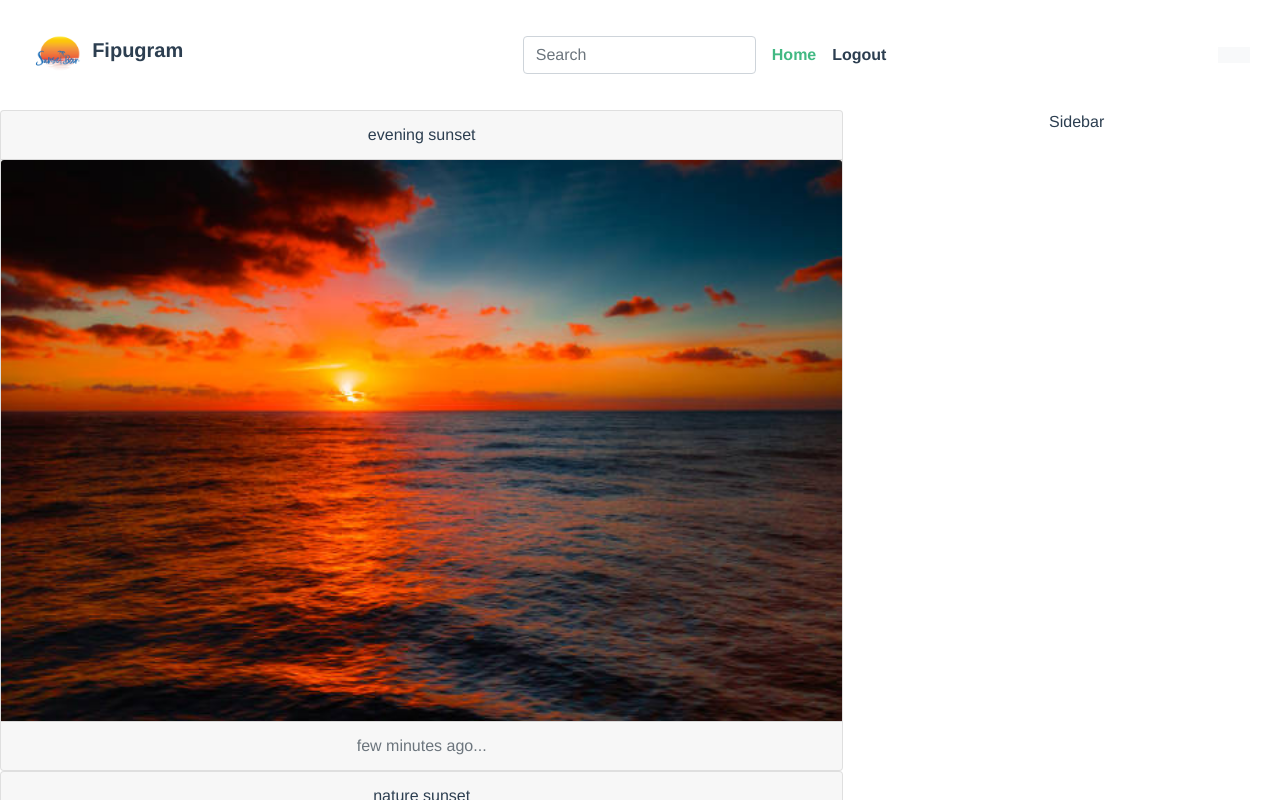
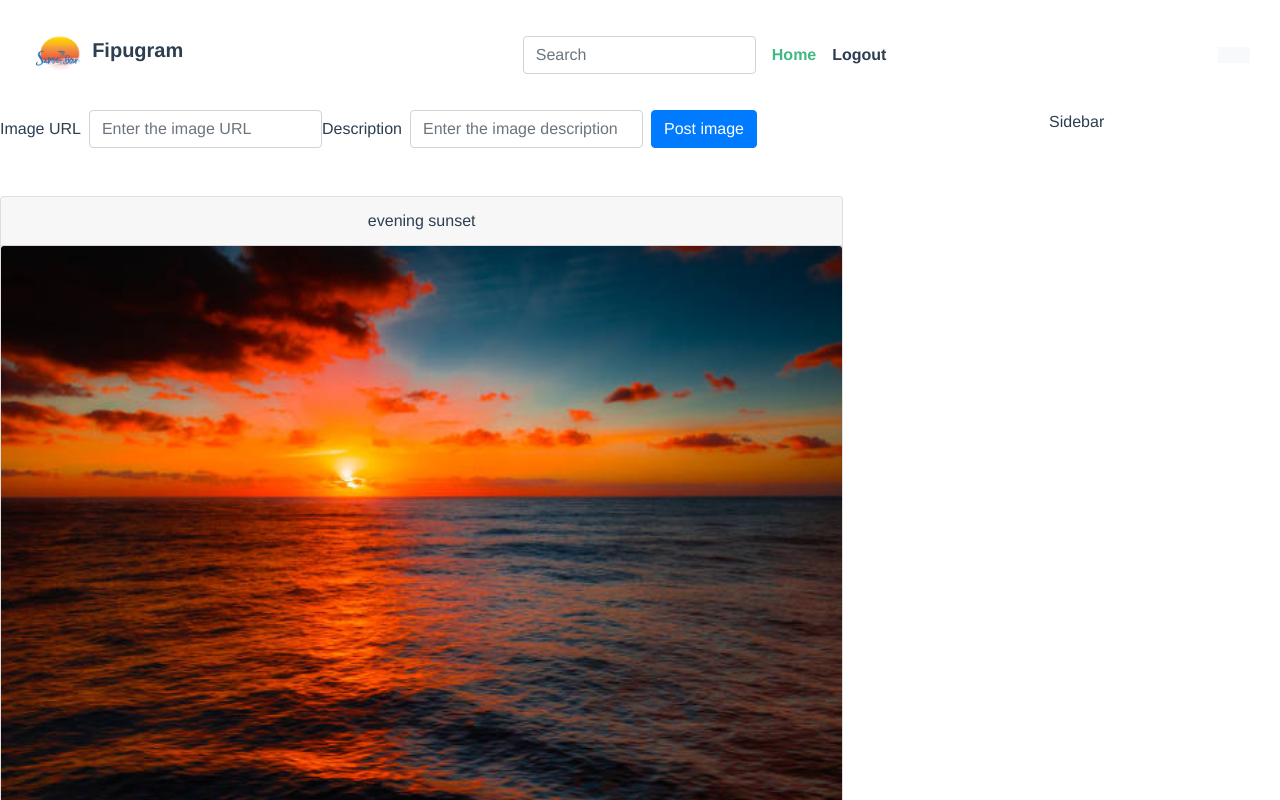
Before and after one commit to mraznjevic/fipugram, a Vue app: page / in a window 1280 px wide. Shown: the top 800 px of the page. Built offline with nearby package versions, Linux system fonts and the light colour scheme; no server answers; sample sign-in values are in the browser's storage.

Commit message:
Spremanje novog posta na Firebase

```diff
--- a/public/index.html
+++ b/public/index.html
@@ -1,16 +1,25 @@
 <!DOCTYPE html>
 <html lang="">
   <head>
-    <meta charset="utf-8">
-    <meta http-equiv="X-UA-Compatible" content="IE=edge">
-    <meta name="viewport" content="width=device-width,initial-scale=1.0">
-    <link rel="icon" href="<%= BASE_URL %>favicon.ico">
+    <meta charset="utf-8" />
+    <meta http-equiv="X-UA-Compatible" content="IE=edge" />
+    <meta name="viewport" content="width=device-width,initial-scale=1.0" />
+    <link rel="icon" href="<%= BASE_URL %>favicon.ico" />
     <title><%= htmlWebpackPlugin.options.title %></title>
-    <link rel="stylesheet" href="https://cdn.jsdelivr.net/npm/bootstrap@4.5.3/dist/css/bootstrap.min.css" integrity="sha384-TX8t27EcRE3e/ihU7zmQxVncDAy5uIKz4rEkgIXeMed4M0jlfIDPvg6uqKI2xXr2" crossorigin="anonymous">
+    <link
+      rel="stylesheet"
+      href="https://cdn.jsdelivr.net/npm/bootstrap@4.5.3/dist/css/bootstrap.min.css"
+      integrity="sha384-TX8t27EcRE3e/ihU7zmQxVncDAy5uIKz4rEkgIXeMed4M0jlfIDPvg6uqKI2xXr2"
+      crossorigin="anonymous"
+    />
   </head>
   <body>
     <noscript>
-      <strong>We're sorry but <%= htmlWebpackPlugin.options.title %> doesn't work properly without JavaScript enabled. Please enable it to continue.</strong>
+      <strong
+        >We're sorry but <%= htmlWebpackPlugin.options.title %> doesn't work
+        properly without JavaScript enabled. Please enable it to
+        continue.</strong
+      >
     </noscript>
     <div id="app"></div>
     <!-- built files will be auto injected -->
--- a/src/views/Home.vue
+++ b/src/views/Home.vue
@@ -1,44 +1,114 @@
 <template>
-    <div class="row">
-        <div class="col-8">
-            <instagram-card v-for="card in filteredCards" :key="card.url" :info="card" />
+  <div class="row">
+    <div class="col-8">
+      <!-- nova forma za post -->
+      <form @submit.prevent="postNewImage" class="form-inline mb-5">
+        <div class="form-group">
+          <label for="imageUrl">Image URL</label>
+          <input
+            v-model="newImageUrl"
+            type="text"
+            class="form-control ml-2"
+            placeholder="Enter the image URL"
+            id="imageUrl"
+          />
         </div>
-        <div class="col-4">
-            Sidebar
+        <div class="form-group">
+          <label for="imageDescription">Description</label>
+          <input
+            v-model="newImageDescription"
+            type="text"
+            class="form-control ml-2"
+            placeholder="Enter the image description"
+            id="imageDescription"
+          />
         </div>
+        <button type="submit" class="btn btn-primary ml-2">Post image</button>
+      </form>
+      <!-- listanje kartica -->
+      <instagram-card
+        v-for="card in filteredCards"
+        :key="card.url"
+        :info="card"
+      />
     </div>
+    <div class="col-4">Sidebar</div>
+  </div>
 </template>
 <script>
 // @ is an alias to /src
-import InstagramCard from '@/components/InstagramCard.vue';
-import store from '@/store';
+import InstagramCard from "@/components/InstagramCard.vue";
+import store from "@/store";
+import { db } from "@/firebase";
 
 let cards = [];
 
 cards = [
- { url: require('@/assets/images/sunset1.jpg'), description: 'evening sunset', time: 'few minutes ago...'},
- { url: require('@/assets/images/sunset2.jpg'), description: 'nature sunset', time: 'hour ago...'},
- { url: require('@/assets/images/sunset3.jpg'), description: 'mountain sunset', time: 'few hours ago...'},
- { url: require('@/assets/images/sunset4.jpg'), description: 'relax moments', time: '9 hours ago...'},
+  {
+    url: require("@/assets/images/sunset1.jpg"),
+    description: "evening sunset",
+    time: "few minutes ago...",
+  },
+  {
+    url: require("@/assets/images/sunset2.jpg"),
+    description: "nature sunset",
+    time: "hour ago...",
+  },
+  {
+    url: require("@/assets/images/sunset3.jpg"),
+    description: "mountain sunset",
+    time: "few hours ago...",
+  },
+  {
+    url: require("@/assets/images/sunset4.jpg"),
+    description: "relax moments",
+    time: "9 hours ago...",
+  },
 ];
 
 export default {
-  name: 'home',
-  data: function(){
-    return{
-          cards:cards,
-          store:store,
+  name: "home",
+  data: function () {
+    return {
+      cards: cards,
+      store: store,
+      newImageUrl: "", // <-- url nove slike
+      newImageDescription: "", // <-- opis nove slike
     };
+  },
+  methods: {
+    postNewImage() {
+      const imageUrl = this.newImageUrl;
+      const imageDescription = this.newImageDescription;
+
+
+
+      db.collection("posts")
+        .add({
+          url: imageUrl,
+          description: imageDescription,
+          email: store.currentUser,
+          posted_at: Date.now(),
+        })
+        .then((doc) => {
+          console.log("Spremljeno", doc);
+          this.newImageDescription = "";
+          this.newImageUrl = "";
+        })
+        .catch((e) => {
+          console.error(e);
+        });
+
+      // ovdje će ići Firebase kod
+    },
   },
 
   computed: {
     filteredCards() {
-      let termin=this.store.searchTerm;
-    return this.cards.filter(card => card.description.indexOf(termin)>=0);
+      let termin = this.store.searchTerm;
+      return this.cards.filter((card) => card.description.indexOf(termin) >= 0);
     },
   },
-
-
 
   components: {
     InstagramCard: InstagramCard,
--- a/src/views/Login.vue
+++ b/src/views/Login.vue
@@ -51,7 +51,7 @@ export default {
                 .then((result) => {
                     console.log('Uspješna prijava', result);
 
-
+                this.$router.replace({ name: 'home'});
                 })
                 .catch(function(e) {
                     console.error('Greška', e);
```
Also changed, not shown: src/App.vue (+38 -26 lines), src/router/index.js (+32 -24 lines).
